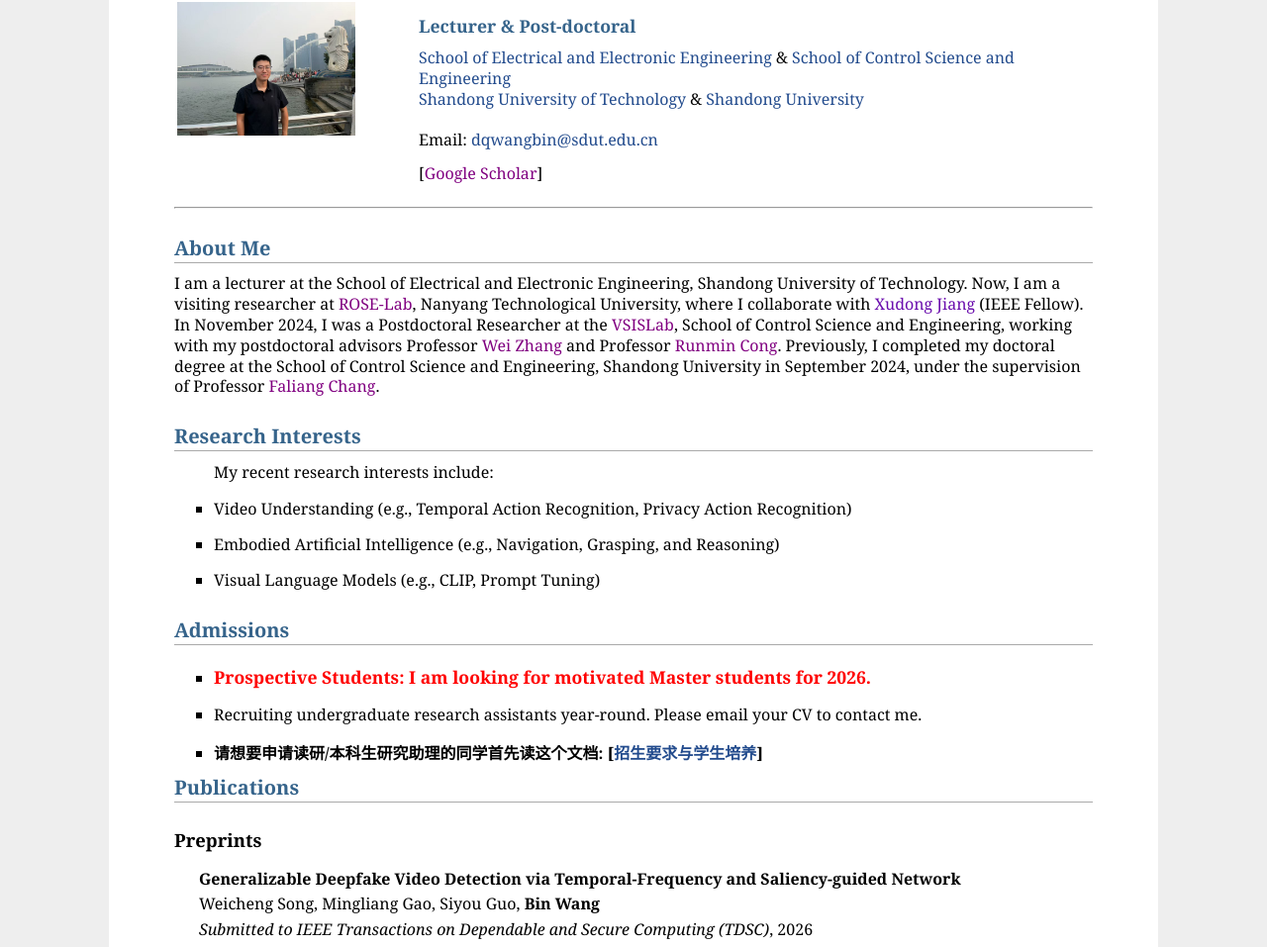
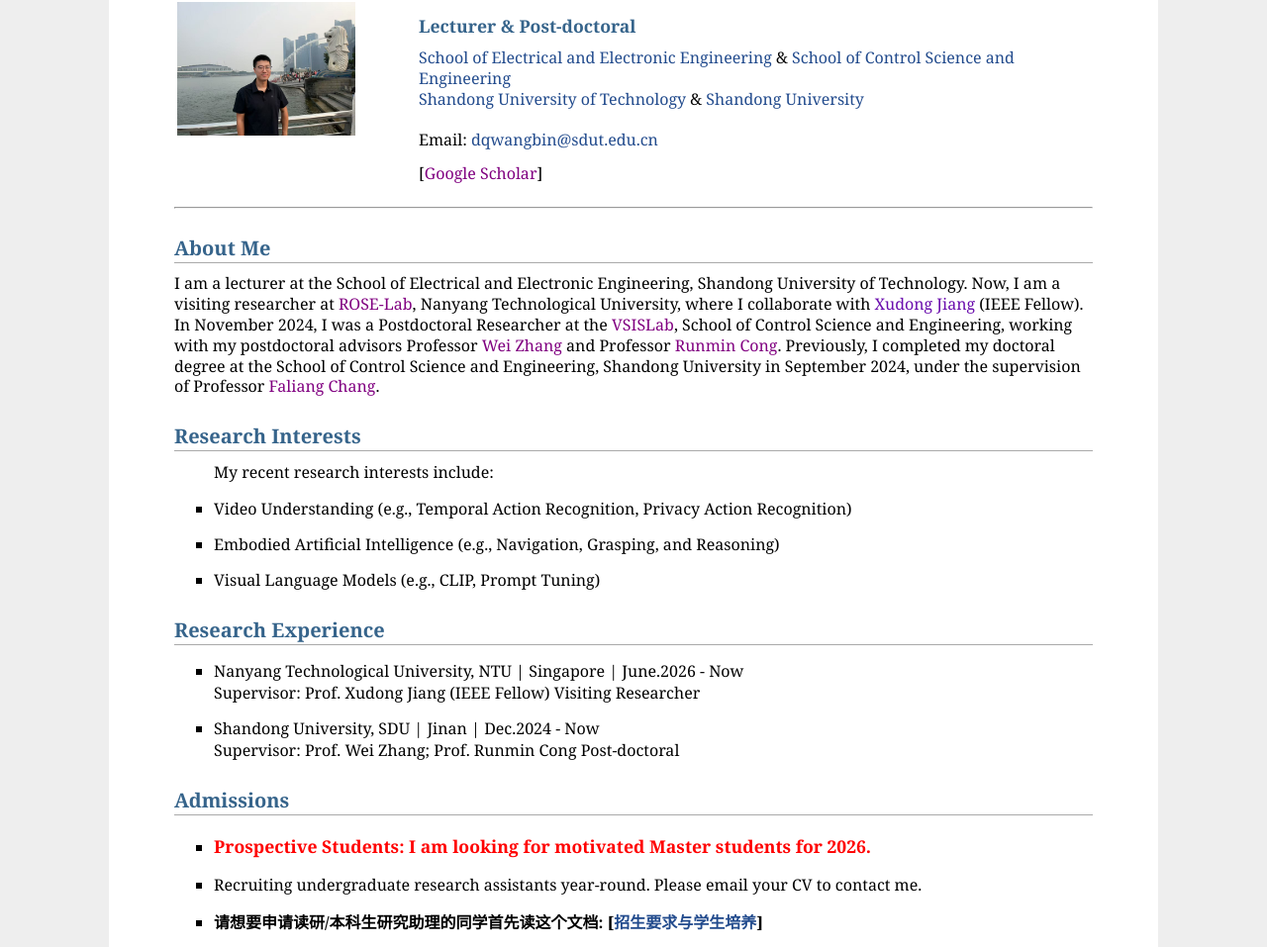
Before and after one commit to eeewangb/eeewangb.github.io, a plain HTML site: page index.htm in a window 1280 px wide. Shown: the part 118-1075 px from the top of the page at 99% size. Drawn offline with Linux system fonts and the light colour scheme.

Commit message:
Update index.htm

```diff
--- a/index.htm
+++ b/index.htm
@@ -87,6 +87,15 @@
             <li>Video Understanding (e.g., Temporal Action Recognition, Privacy Action Recognition)</li>
             <li>Embodied Artificial Intelligence (e.g., Navigation, Grasping, and Reasoning)</li>
             <li>Visual Language Models (e.g., CLIP, Prompt Tuning)</li>
+        </ul>
+        <h2>Research Experience</h2>
+        <ul>
+            <li>Nanyang Technological University, NTU | Singapore | June.2026 - Now </li>
+                Supervisor: Prof. Xudong Jiang (IEEE Fellow)
+                Visiting Researcher
+            <li>Shandong University, SDU | Jinan | Dec.2024 - Now </li>
+                Supervisor: Prof. Wei Zhang; Prof. Runmin Cong
+                Post-doctoral
         </ul>
 
         <h2>Admissions</h2>
```
